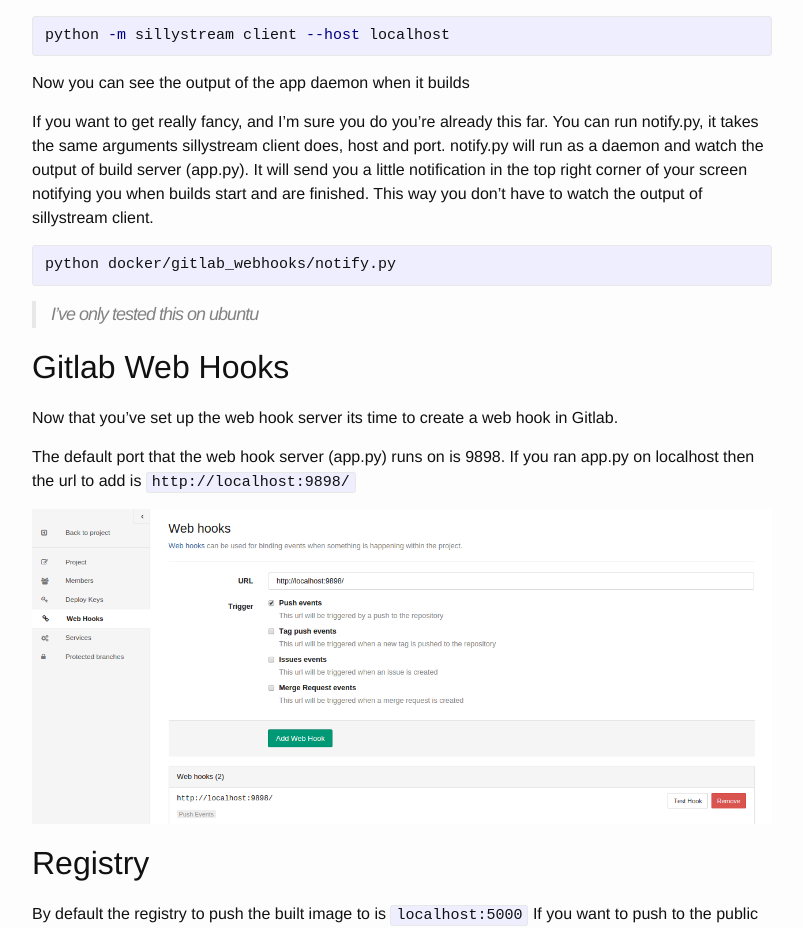
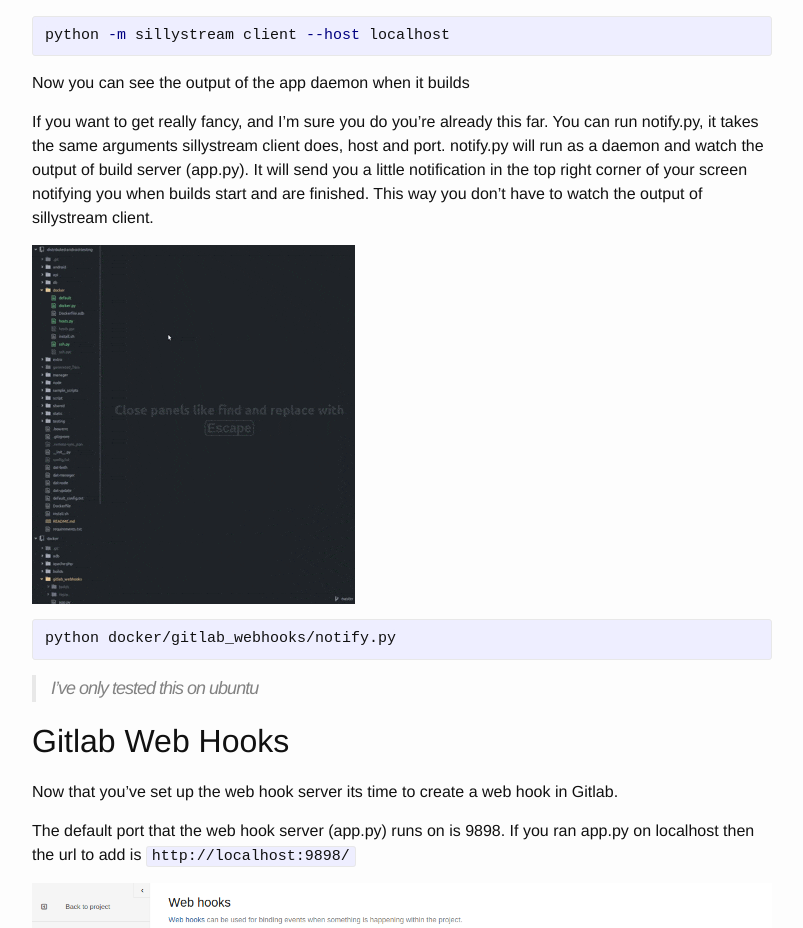
Before and after one commit to pdxjohnny/pdxjohnny.github.io_old, a Jekyll site: the page built from _posts/2015-07-24-gitlab-automated-docker-builds.markdown, in a window 1280 px wide. Shown: the part 1533-2461 px from the top of the page, without its empty margins (238-1041 px from the left). Built offline with Jekyll 4.4.1, drawn with Linux system fonts in a browser that asks for light colours.

Commit message:
Added gif for notify

```diff
--- a/_posts/2015-07-24-gitlab-automated-docker-builds.markdown
+++ b/_posts/2015-07-24-gitlab-automated-docker-builds.markdown
@@ -91,6 +91,8 @@ host and port. notify.py will run as a daemon and watch the output of build
 server (app.py). It will send you a little notification in the top right
 corner of your screen notifying you when builds start and are finished. This way you don't have to watch the output of sillystream client.
 
+![webhook-commit](/assets/webhook_commit.gif)
+
 {% highlight bash %}
 python docker/gitlab_webhooks/notify.py
 {% endhighlight %}
```
Also changed, not shown: assets/webhook_commit.gif (added).
